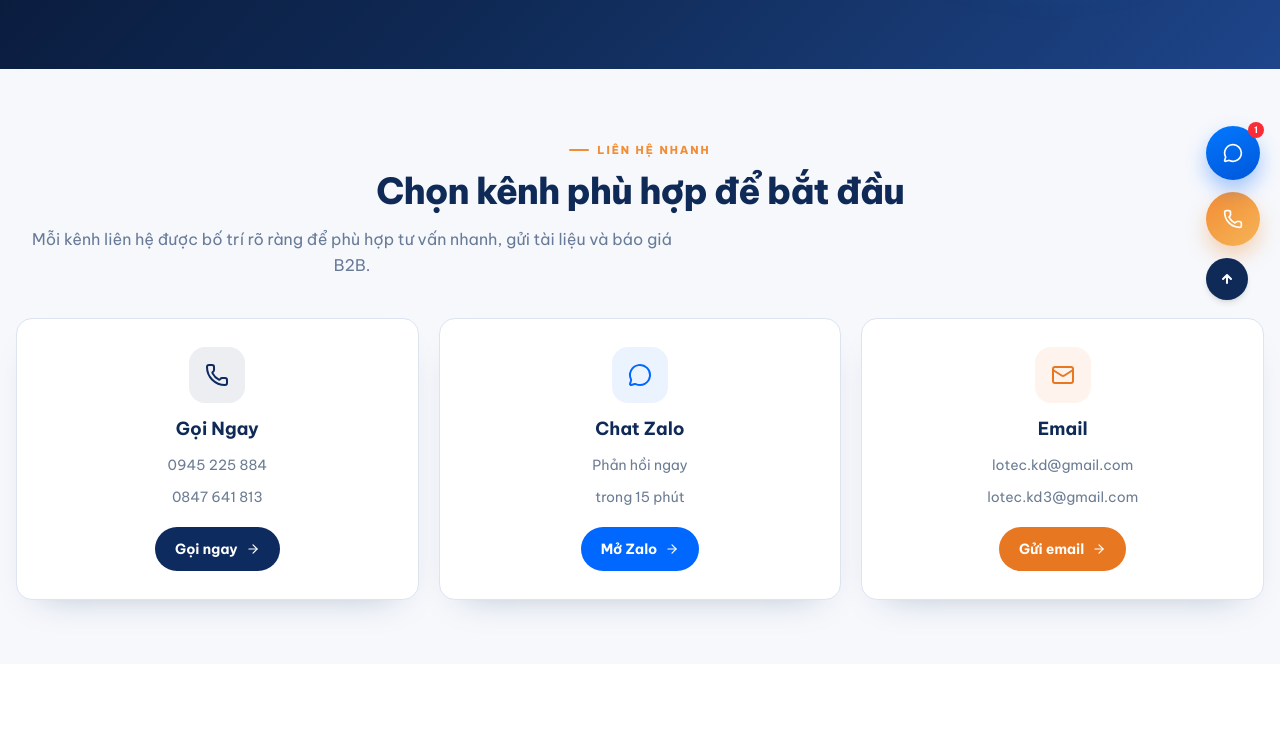
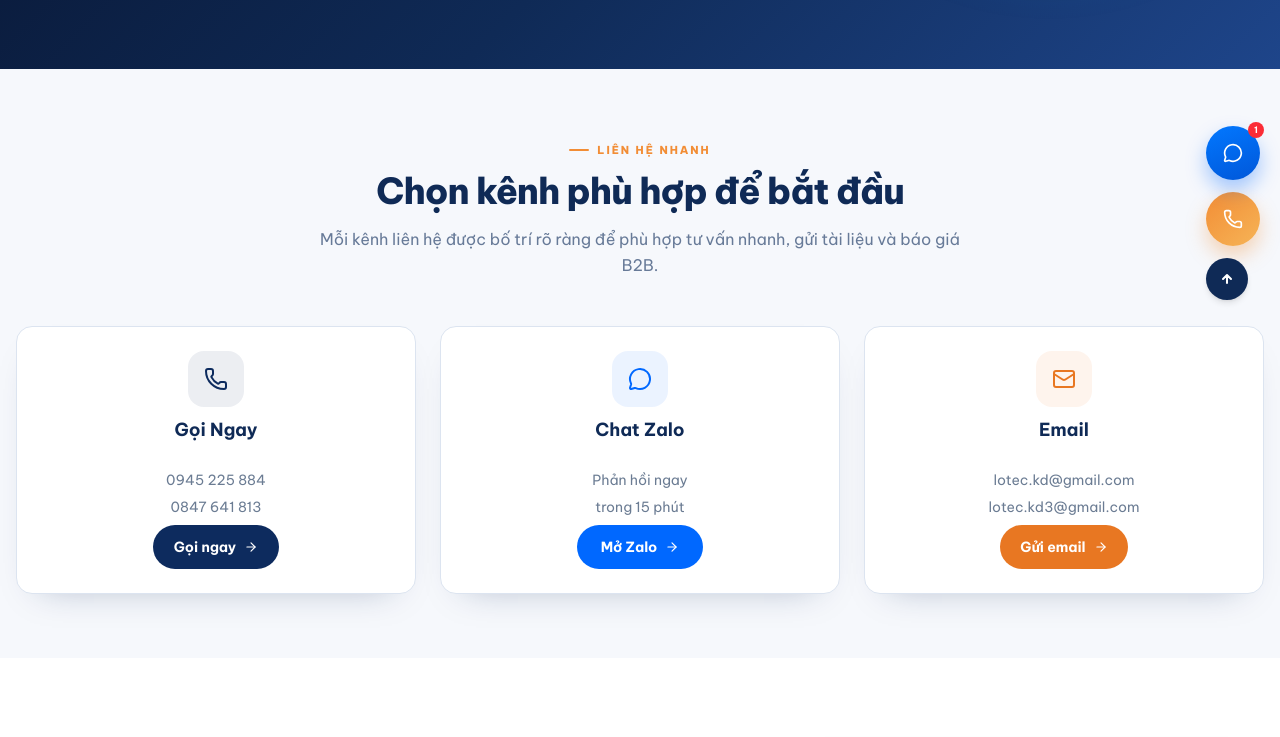
Before and after one commit to tmtuanyd/lotech, a Next.js app: page /lien-he in a window 1280 px wide. Shown: the part 476-1213 px from the top of the page. Built offline with nearby package versions, Linux system fonts and the light colour scheme; grey boxes are pictures that could not be loaded.

Commit message:
feat: udpate

```diff
--- a/src/app/lien-he/page.tsx
+++ b/src/app/lien-he/page.tsx
@@ -48,38 +48,45 @@ export default function ContactPage() {
       {/* Quick contact cards */}
       <section className="py-16" style={{ background: "#F6F8FC" }}>
         <Reveal className="max-w-7xl mx-auto px-4">
+          <div className="mx-auto max-w-3xl text-center">
             <SectionTitle
               label="Liên hệ nhanh"
               title="Chọn kênh phù hợp để bắt đầu"
               description="Mỗi kênh liên hệ được bố trí rõ ràng để phù hợp tư vấn nhanh, gửi tài liệu và báo giá B2B."
               align="center"
             />
-          <div className="grid md:grid-cols-3 gap-5 mt-10">
+          </div>
+          <div className="mt-12 grid gap-6 md:grid-cols-3">
             {contactCards.map((card) => (
               <div
                 key={card.title}
-                className="modern-card flex flex-col items-center gap-3 rounded-[26px] p-7 text-center"
+                className="modern-card flex min-h-[248px] flex-col items-center rounded-[26px] p-6 text-center"
                 style={{ borderColor: "#DCE4F0" }}
               >
                 <div
-                  className="w-14 h-14 rounded-2xl flex items-center justify-center"
+                  className="mb-3 h-14 w-14 rounded-2xl flex items-center justify-center"
                   style={{ background: `${card.color}14` }}
                 >
                   <card.icon size={24} style={{ color: card.color }} />
                 </div>
-                <h3 className="font-bold text-lg" style={{ color: "#0F2A56" }}>
+
+                <h3 className="min-h-[32px] text-lg font-bold leading-tight" style={{ color: "#0F2A56" }}>
                   {card.title}
                 </h3>
+
+                <div className="mt-3 flex min-h-[62px] flex-col items-center justify-center gap-1">
                   {card.lines.map((l) => (
-                  <p key={l} className="text-sm" style={{ color: "#6B7C93" }}>
+                    <p key={l} className="text-sm leading-relaxed" style={{ color: "#6B7C93" }}>
                       {l}
                     </p>
                   ))}
+                </div>
+
                 <a
                   href={card.cta.href}
                   target={card.cta.href.startsWith("http") ? "_blank" : undefined}
                   rel="noopener noreferrer"
-                  className="mt-2 inline-flex items-center gap-2 rounded-full px-5 py-3 text-sm font-bold text-white transition-all hover:-translate-y-px"
+                  className="mt-auto inline-flex min-w-[126px] items-center justify-center gap-2 rounded-full px-5 py-3 text-sm font-bold text-white transition-all hover:-translate-y-px"
                   style={{ background: card.color }}
                 >
                   {card.cta.label}
--- a/src/components/ui/SectionTitle.tsx
+++ b/src/components/ui/SectionTitle.tsx
@@ -31,7 +31,9 @@ export default function SectionTitle({
       </h2>
       {description && (
         <p
-          className="mt-3 text-base leading-relaxed max-w-2xl"
+          className={`mt-3 text-base leading-relaxed max-w-2xl ${
+            align === "center" ? "mx-auto" : ""
+          }`}
           style={{ color: dark ? "rgba(255,255,255,0.68)" : "var(--text-muted)" }}
         >
           {description}
```
Lines whose indentation alone changed are shown as unchanged.
